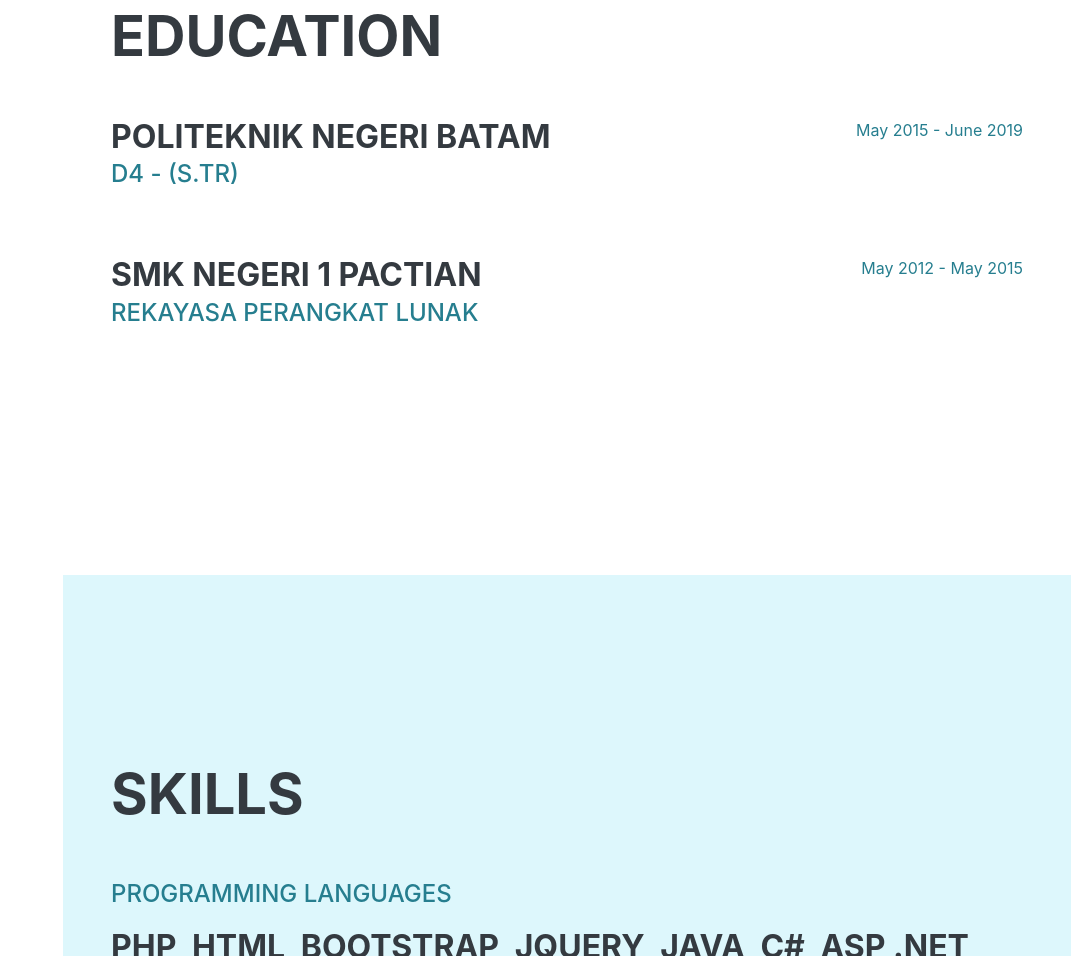
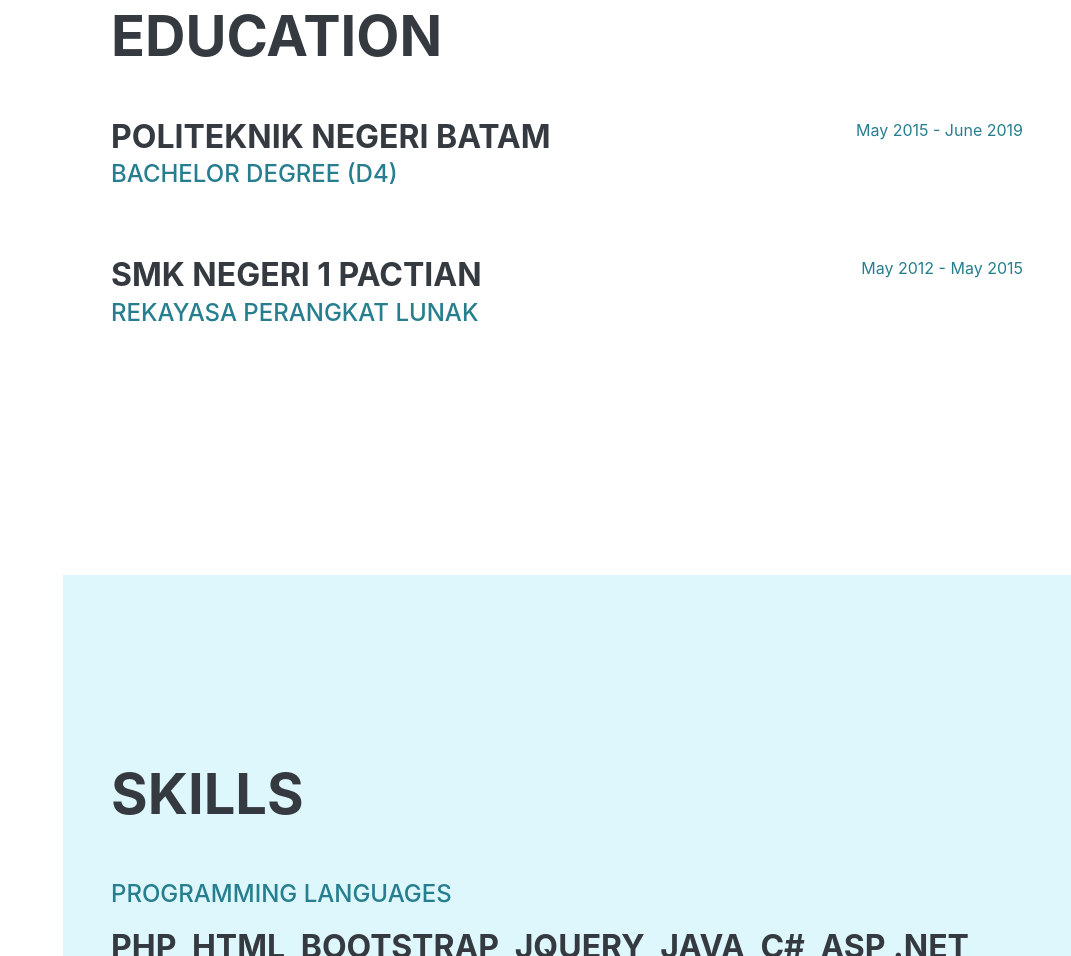
Before and after one commit to jokosantosa-pct/jokosantosa-pct.github.io, a plain HTML site: page index.html in a window 1280 px wide. Shown: the part 2454-3410 px from the top of the page, without its empty margins (209-1280 px from the left). Drawn offline with nearby package versions, Linux system fonts and the light colour scheme; a web font is replaced by a local one.

Commit message:
Update index.html

```diff
--- a/index.html
+++ b/index.html
@@ -133,7 +133,7 @@
                     <div class="d-flex flex-column flex-md-row justify-content-between mb-5">
                         <div class="flex-grow-1">
                             <h3 class="mb-0">POLITEKNIK NEGERI BATAM</h3>
-                            <div class="subheading mb-3 text-primary">D4 - (S.Tr)</div>
+                            <div class="subheading mb-3 text-primary">Bachelor Degree (D4)</div>
                         </div>
                         <div class="flex-shrink-0"><span class="text-primary">May 2015 - June 2019</span></div>
                     </div>
```
